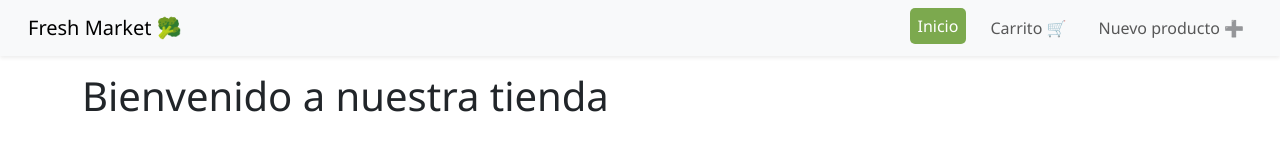
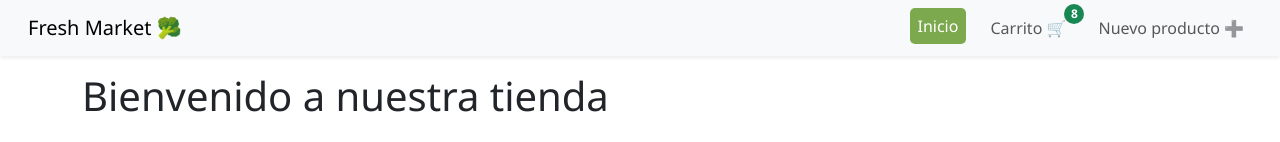
Before and after one commit to miriam-nieto-rodriguez/grocery-shop, an Angular app: page /home in a window 1280 px wide. Shown: the top 142 px of the page. Built offline with nearby package versions, Linux system fonts and the light colour scheme.

Commit message:
creación de un contador en el botón del header de carrito

```diff
--- a/src/app/components/product-card/product-card.component.html
+++ b/src/app/components/product-card/product-card.component.html
@@ -11,7 +11,7 @@
     </div>
 
     <div class="d-flex justify-content-center mt-2 mb-3">
-        <button class="btn btn-carrito" (click)="addProduct()">
+        <button class="btn btn-carrito" (click)="addToCart()">
             Añadir
         </button>
     </div>
--- a/src/app/components/product-card/product-card.component.ts
+++ b/src/app/components/product-card/product-card.component.ts
@@ -1,7 +1,7 @@
 import { Component, inject, input } from '@angular/core';
 import { IProduct } from '../../interfaces/iproduct.interface';
-import { ProductsService } from '../../services/products.service';
 import { RouterLink } from '@angular/router';
+import { CartService } from '../../services/cart.service';
 
 @Component({
   selector: 'app-product-card',
@@ -11,10 +11,10 @@ import { RouterLink } from '@angular/router';
 })
 export class ProductCardComponent {
   myProduct = input<IProduct>()
-  productsServices = inject(ProductsService)
+  cartService = inject(CartService)
 
-  addProduct() {
-    this.productsServices.addProduct(this.myProduct()!);
+  addToCart() {
+    this.cartService.addToCart(this.myProduct()!);
   }
 
 }
--- /dev/null
+++ b/src/app/services/cart.service.ts
@@ -0,0 +1,19 @@
+import { Injectable, signal } from '@angular/core';
+import { IProduct } from '../interfaces/iproduct.interface';
+import { PRODUCTS } from '../products.db';
+
+@Injectable({
+  providedIn: 'root',
+})
+export class CartService {
+  private cart = signal<IProduct[]>(PRODUCTS);
+
+  addToCart(product: IProduct){
+    this.cart.update(currentCart => [...currentCart, product]);
+  }
+
+  getCart() {
+    return this.cart();
+  }
+
+}
--- a/src/app/shared/header/header.component.css
+++ b/src/app/shared/header/header.component.css
@@ -9,3 +9,16 @@
  background-color: #679438;
  transform: scale(1.05);
 }
+
+.badge-cart {
+    position: absolute;
+    top: -4px;
+    right: -10px;
+    font-size: 12px;
+    min-width: 20px;
+    padding: 0px 6px;
+    height: 20px;
+    display: flex;
+    align-items: center;
+    justify-content: center;
+}
--- a/src/app/shared/header/header.component.html
+++ b/src/app/shared/header/header.component.html
@@ -9,8 +9,12 @@
                     <a class="nav-link" [routerLink]="['/home']" routerLinkActive="active"> Inicio</a>
                 </li>
 
-                <li class="nav-item me-3">
+                <li class="nav-item me-3 position-relative">
                     <a class="nav-link" [routerLink]="['/cart']" routerLinkActive="active">Carrito 🛒 </a>
+                    <span class="badge rounded-pill bg-success badge-cart">
+                        {{cartService.getCart().length}}
+                    </span>
+                    <span class="visually-hidden">productos en el carrito</span>
                 </li>
 
                 <li class="nav-item">
--- a/src/app/shared/header/header.component.ts
+++ b/src/app/shared/header/header.component.ts
@@ -1,5 +1,8 @@
-import { Component } from '@angular/core';
+import { Component, inject, signal } from '@angular/core';
 import { RouterLink, RouterLinkActive } from '@angular/router';
+import { CartService } from '../../services/cart.service';
+import { IProduct } from '../../interfaces/iproduct.interface';
+import { PRODUCTS } from '../../products.db';
 
 @Component({
   selector: 'app-header',
@@ -8,5 +11,6 @@ import { RouterLink, RouterLinkActive } from '@angular/router';
   styleUrl: './header.component.css',
 })
 export class HeaderComponent {
+  cartService = inject(CartService);
 
 }
```
